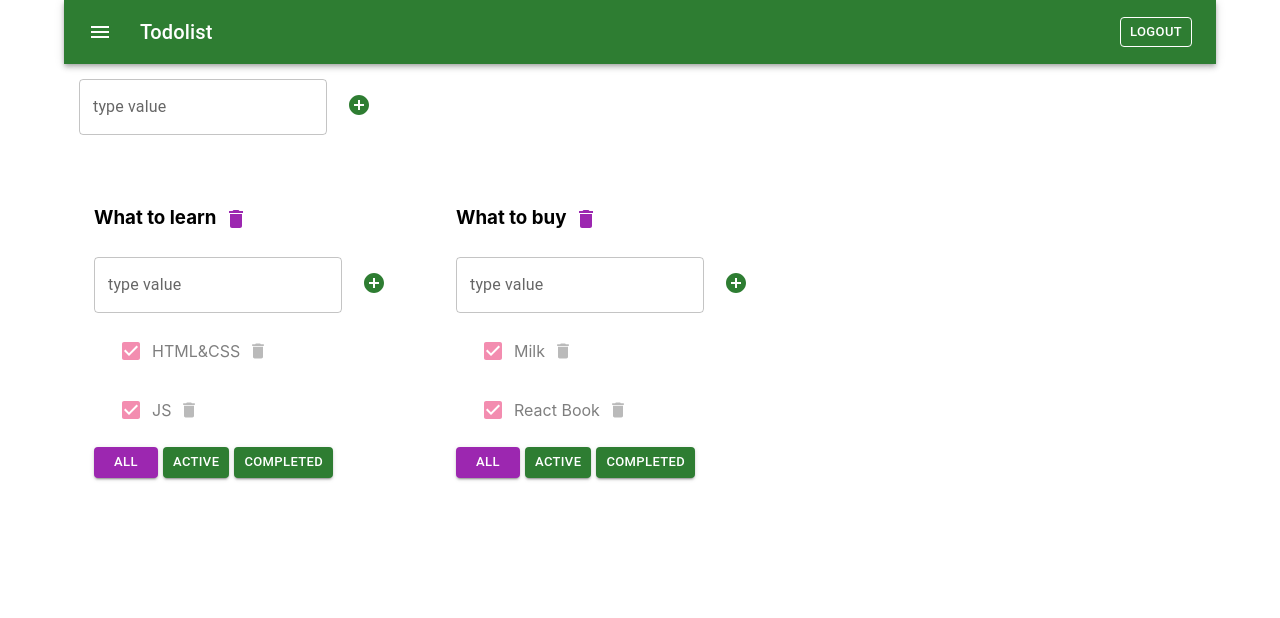
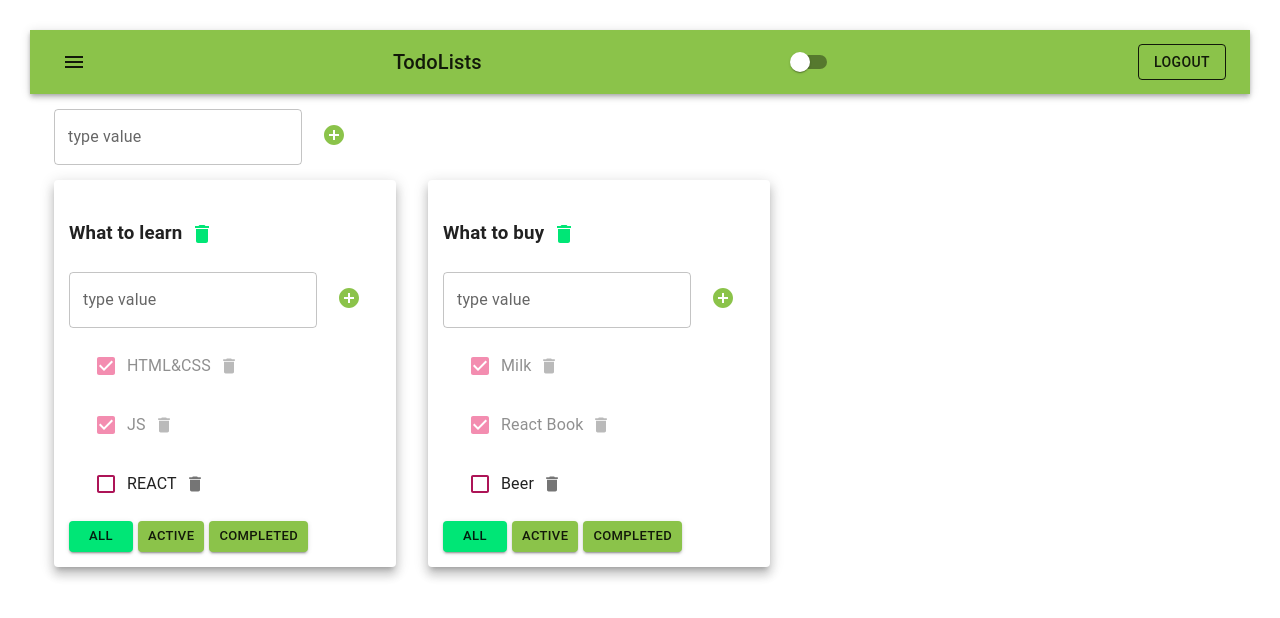
Before and after one commit to dktwho/1-todolist-mui, a React (Create React App) app: page / in a window 1280 px wide. Shown: the top 618 px of the page. Built offline with nearby package versions, Linux system fonts and the light colour scheme.

Commit message:
add switch color theme, add Grid, Container - flex adaptive

```diff
--- a/src/App.tsx
+++ b/src/App.tsx
@@ -4,20 +4,15 @@ import {TaskType, Todolist} from './Todolist';
 import {v1} from 'uuid';
 import {AddItemForm} from './AddItemForm';
 import {
-    AppBar,
-    Box,
-    Button,
-    Container,
+    AppBar, Button, Container,
     createTheme,
-    Grid,
-    IconButton,
-    Menu,
+    CssBaseline, Grid, IconButton, Paper,
+    Switch,
     ThemeProvider,
-    Toolbar,
-    Typography
-} from '@mui/material';
-import MenuIcon from '@mui/icons-material/Menu';
-
+    Toolbar, Typography
+} from "@mui/material";
+import { green, lightGreen} from "@mui/material/colors";
+import {Menu} from "@mui/icons-material";
 
 export type FilterValuesType = "all" | "active" | "completed";
 type TodolistType = {
@@ -32,11 +27,34 @@ type TasksStateType = {
 
 
 function App() {
+    const todolistId1 = v1();
+    const todolistId2 = v1();
+
+    const [todolists, setTodolists] = useState<Array<TodolistType>>([
+        {id: todolistId1, title: "What to learn", filter: "all"},
+        {id: todolistId2, title: "What to buy", filter: "all"}
+    ])
+    const [tasks, setTasks] = useState<TasksStateType>({
+        [todolistId1]: [
+            {id: v1(), title: "HTML&CSS", isDone: true},
+            {id: v1(), title: "JS", isDone: true},
+            {id: v1(), title: "REACT", isDone: false}
+        ],
+        [todolistId2]: [
+            {id: v1(), title: "Milk", isDone: true},
+            {id: v1(), title: "React Book", isDone: true},
+            {id: v1(), title: "Beer", isDone: false},
+        ]
+    });
+    const [isLightMode, setIsLightMode] = useState<boolean>(true)
+    const mode = isLightMode ? "light" : "dark"
+
+
     function removeTask(id: string, todolistId: string) {
         //достанем нужный массив по todolistId:
         let todolistTasks = tasks[todolistId];
         // перезапишем в этом объекте массив для нужного тудулиста отфилтрованным массивом:
-        tasks[todolistId] = todolistTasks.filter(t => t.id !== id);
+        tasks[todolistId] = todolistTasks.filter(t => t.id != id);
         // засетаем в стейт копию объекта, чтобы React отреагировал перерисовкой
         setTasks({...tasks});
     }
@@ -87,7 +105,7 @@ function App() {
 
     function removeTodolist(id: string) {
         // засунем в стейт список тудулистов, id которых не равны тому, который нужно выкинуть
-        setTodolists(todolists.filter(tl => tl.id !== id));
+        setTodolists(todolists.filter(tl => tl.id != id));
         // удалим таски для этого тудулиста из второго стейта, где мы храним отдельно таски
         delete tasks[id]; // удаляем св-во из объекта... значением которого являлся массив тасок
         // засетаем в стейт копию объекта, чтобы React отреагировал перерисовкой
@@ -104,28 +122,13 @@ function App() {
         }
     }
 
-    let todolistId1 = v1();
-    let todolistId2 = v1();
-
-    let [todolists, setTodolists] = useState<Array<TodolistType>>([
-        {id: todolistId1, title: "What to learn", filter: "all"},
-        {id: todolistId2, title: "What to buy", filter: "all"}
-    ])
-
-    let [tasks, setTasks] = useState<TasksStateType>({
-        [todolistId1]: [
-            {id: v1(), title: "HTML&CSS", isDone: true},
-            {id: v1(), title: "JS", isDone: true}
-        ],
-        [todolistId2]: [
-            {id: v1(), title: "Milk", isDone: true},
-            {id: v1(), title: "React Book", isDone: true}
-        ]
-    });
-
     function addTodolist(title: string) {
         let newTodolistId = v1();
-        let newTodolist: TodolistType = {id: newTodolistId, title: title, filter: 'all'};
+        let newTodolist: TodolistType = {
+            id: newTodolistId,
+            title: title,
+            filter: 'all'
+        };
         setTodolists([newTodolist, ...todolists]);
         setTasks({
             ...tasks,
@@ -135,41 +138,42 @@ function App() {
 
     const theme = createTheme({
         palette: {
-            primary: {
-                main: '#2e7d32',
-                light: '#4caf50',
-                dark: '#1b5e20',
-
+            primary: lightGreen,
+            secondary: green,
+            mode: mode
         },
-        },
-    });
+    })
 
     return (
         <ThemeProvider theme={theme}>
-            <Box sx={{flexGrow: 1}}>
-                <Container>
-                    <AppBar position="static">
-                        <Toolbar>
-                            <IconButton
-                                size="large"
-                                edge="start"
-                                color="inherit"
-                                aria-label="menu"
-                                sx={{mr: 2}}
+            <CssBaseline/>
+            <div className="App" style={{alignItems: "flex-start"}}>
+                <AppBar position={"static"}>
+                    <Toolbar
+                        sx={{display: "flex", justifyContent: "space-between"}}>
+                        <IconButton color={"inherit"}>
+                            <Menu/>
+                        </IconButton>
+                        <Typography variant={"h6"}>TodoLists</Typography>
+
+                        <Switch
+                            onClick={() => setIsLightMode(!isLightMode)}
+                        />
+
+                        <Button
+                            variant={"outlined"}
+                            color={"inherit"}
                         >
-                                <MenuIcon/>
-                            </IconButton>
-                            <Typography variant="h6" component="div" sx={{flexGrow: 1}}>
-                                Todolist
-                            </Typography>
-                            <Button color="inherit" size={'small'} variant={'outlined'}>Logout</Button>
+                            LogOut
+                        </Button>
+
                     </Toolbar>
                 </AppBar>
-                    <Grid container sx={{p: '15px'}}>
+                <Container>
+                    <Grid container sx={{p: "15px 0"}}>
                         <AddItemForm addItem={addTodolist}/>
                     </Grid>
-                    <Grid>
-                        <div className="App" style={{display: 'flex', alignItems: 'flex-start'}}>
+                    <Grid container spacing={4}>
                         {
                             todolists.map(tl => {
                                 let allTodolistTasks = tasks[tl.id];
@@ -182,7 +186,9 @@ function App() {
                                     tasksForTodolist = allTodolistTasks.filter(t => t.isDone === true);
                                 }
 
-                                    return <Todolist
+                                return <Grid item>
+                                    <Paper sx={{p: "15px"}} elevation={8}>
+                                        <Todolist
                                             key={tl.id}
                                             id={tl.id}
                                             title={tl.title}
@@ -196,17 +202,15 @@ function App() {
                                             changeTaskTitle={changeTaskTitle}
                                             changeTodolistTitle={changeTodolistTitle}
                                         />
+                                    </Paper>
+                                </Grid>
                             })
                         }
-                        </div>
                     </Grid>
-
                 </Container>
 
-            </Box>
-
+            </div>
         </ThemeProvider>
-
     );
 }
 
```
Lines whose indentation alone changed are shown as unchanged.
